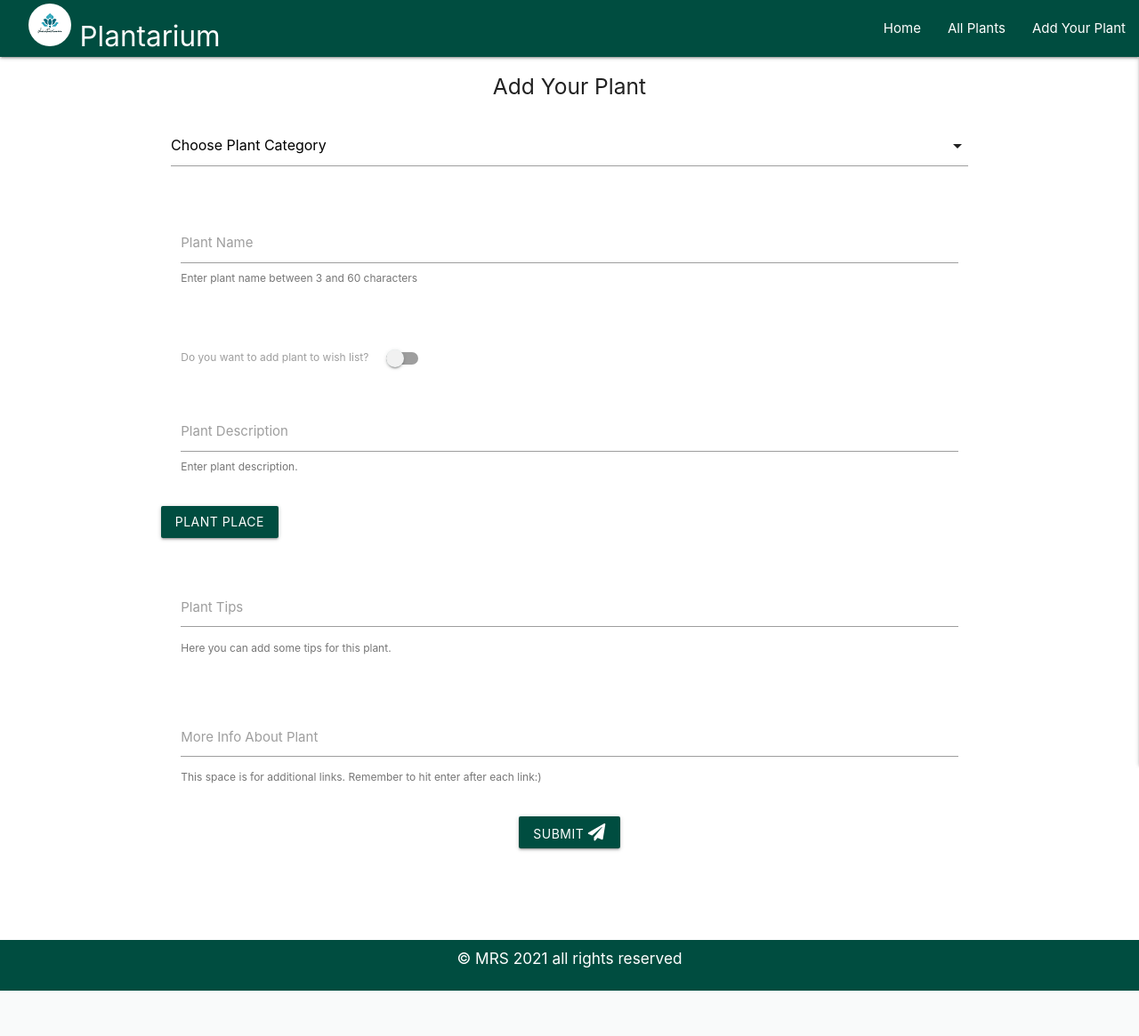
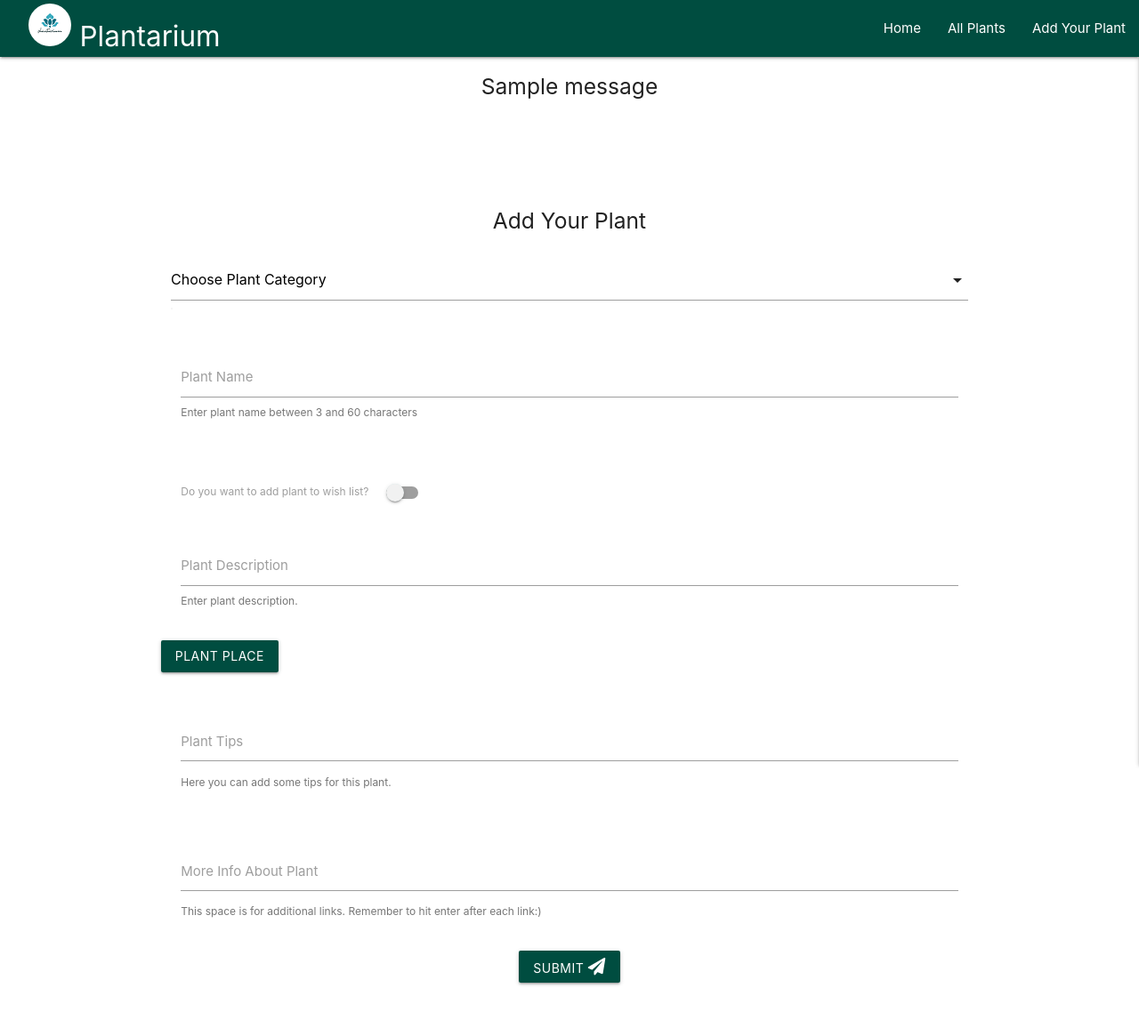
Before and after one commit to madatoo/plantarium-ms3, a Flask app: page /add_plant in a window 1280 px wide. Shown: the top 1165 px of the page at 89% size. Before the commit the page ends 1114 px from the top, so only its background shows below. Run offline with Flask 2, Linux system fonts and the light colour scheme; one stand-in notice (Sample message) is shown; a database or web service that is not in the repository returns one stand-in record (values such as "Sample title"); some libraries are stand-ins or nearby versions.

Commit message:
add Materialize Form Validation

```diff
--- a/app.py
+++ b/app.py
@@ -27,7 +27,17 @@ def index():
 
 
 """
-This is route for add plant form
+Add img to database
+
+
+
+@app.route("/")
+@app.route("/add_img")
+
+
+
+
+This is route for add plant page with form
 """
 
 
--- a/static/js/script.js
+++ b/static/js/script.js
@@ -13,6 +13,34 @@ $(document).ready(function(){
     $('#plant_description').val('');
       M.textareaAutoResize($('#plant_description'));
 
+    // code taken from CI course material about Adding A Task - Writing to the Database Materialize Form Validation  (Tim Nelson)
+    validateMaterializeSelect();
+      function validateMaterializeSelect() {
+          let classValid = { "border-bottom": "1px solid #4caf50", "box-shadow": "0 1px 0 0 #4caf50" };
+          let classInvalid = { "border-bottom": "1px solid #f44336", "box-shadow": "0 1px 0 0 #f44336" };
+          if ($("select.validate").prop("required")) {
+              $("select.validate").css({ "display": "block", "height": "0", "padding": "0", "width": "0", "position": "absolute" });
+          }
+          $(".select-wrapper input.select-dropdown").on("focusin", function () {
+              $(this).parent(".select-wrapper").on("change", function () {
+                  if ($(this).children("ul").children("li.selected:not(.disabled)").on("click", function () { })) {
+                      $(this).children("input").css(classValid);
+                  }
+              });
+          }).on("click", function () {
+              if ($(this).parent(".select-wrapper").children("ul").children("li.selected:not(.disabled)").css("background-color") === "rgba(0, 0, 0, 0.03)") {
+                  $(this).parent(".select-wrapper").children("input").css(classValid);
+              } else {
+                  $(".select-wrapper input.select-dropdown").on("focusout", function () {
+                      if ($(this).parent(".select-wrapper").children("select").prop("required")) {
+                          if ($(this).css("border-bottom") != "1px solid rgb(76, 175, 80)") {
+                              $(this).parent(".select-wrapper").children("input").css(classInvalid);
+                          }
+                      }
+                  });
+              }
+          });
+      }
 
 
 
--- a/templates/add_plant.html
+++ b/templates/add_plant.html
@@ -93,7 +93,6 @@
                     <span class="helper-text" data-error="Please enter your tips." data-success="Correct Name.">This space is for additional links. Remember to hit enter after each link:)</span>
                 </div>
             </div>
-            <!--plant_notes-->
             <!--submit btn-->
             <div class="row center">
                 <button class="btn waves-effect waves-light teal darken-4 " type="submit" >Submit <i class="fas fa-paper-plane"></i>
--- a/templates/base.html
+++ b/templates/base.html
@@ -37,9 +37,27 @@
         </ul>
 
     </header>
+
+    <!--code taken from schoool materials-->
+    <section>
+        {% with messages = get_flashed_messages() %}
+        {% if messages %}
+        {% for message in messages %}
+        <div class="row flashes">
+            <h5 class="row s12 m7 text-center custom-all-plants-header">
+                {{ message }}
+            </h5>
+        </div>
+        {% endfor %}
+        {% endif %}
+        {% endwith %}
+    </section>
+
     {% block content %}
 
     {% endblock %}
+
+
 
     <script src="https://code.jquery.com/jquery-3.6.0.min.js" integrity="sha256-/xUj+3OJU5yExlq6GSYGSHk7tPXikynS7ogEvDej/m4=" crossorigin="anonymous"></script>
     <script src="https://cdnjs.cloudflare.com/ajax/libs/materialize/1.0.0/js/materialize.min.js"></script>
```
